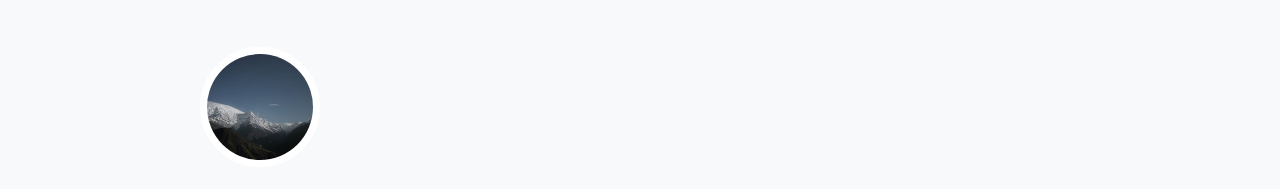
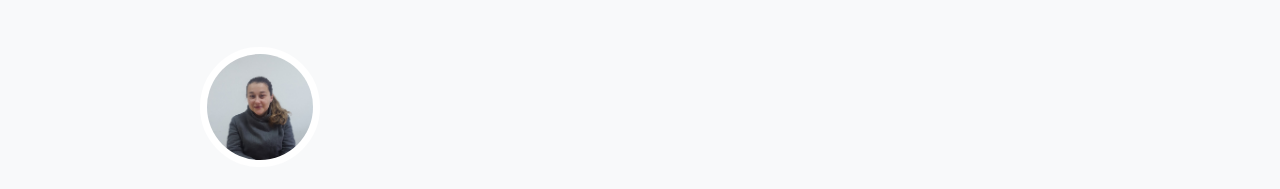
Before and after one commit to diligent-crew/diligent-crew.github.io, a website with bundled scripts: page index.html in a window 1280 px wide. Shown: the part 5497-5686 px from the top of the page. Built offline with nearby package versions, Linux system fonts and the light colour scheme; files whose address does not match are found by name; a web font is replaced by a local one.

Commit message:
Update index.html

```diff
--- a/index.html
+++ b/index.html
@@ -477,7 +477,7 @@
             <div class="row">
                 <div class="col-sm-4">
                     <div class="team-member">
-                        <img class="mx-auto rounded-circle" src="img/team/4.jpg" alt="">
+                        <img class="mx-auto rounded-circle" src="img/team/jelena.jpg" alt="">
                         <h4>Jelena Todorov Kalezić</h4>
                         <p class="text-muted">Project Manager</p>
                         <ul class="list-inline social-buttons">
```
